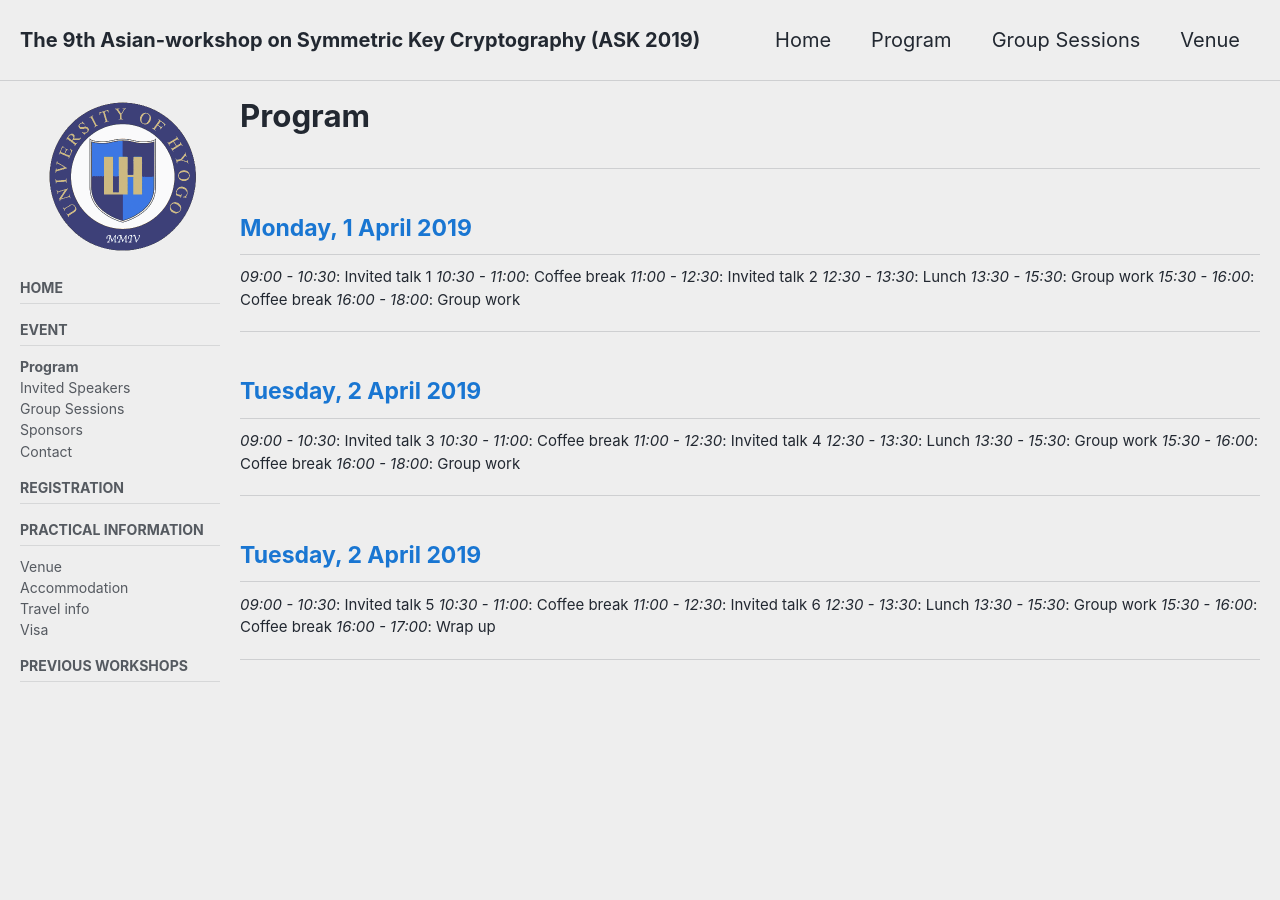
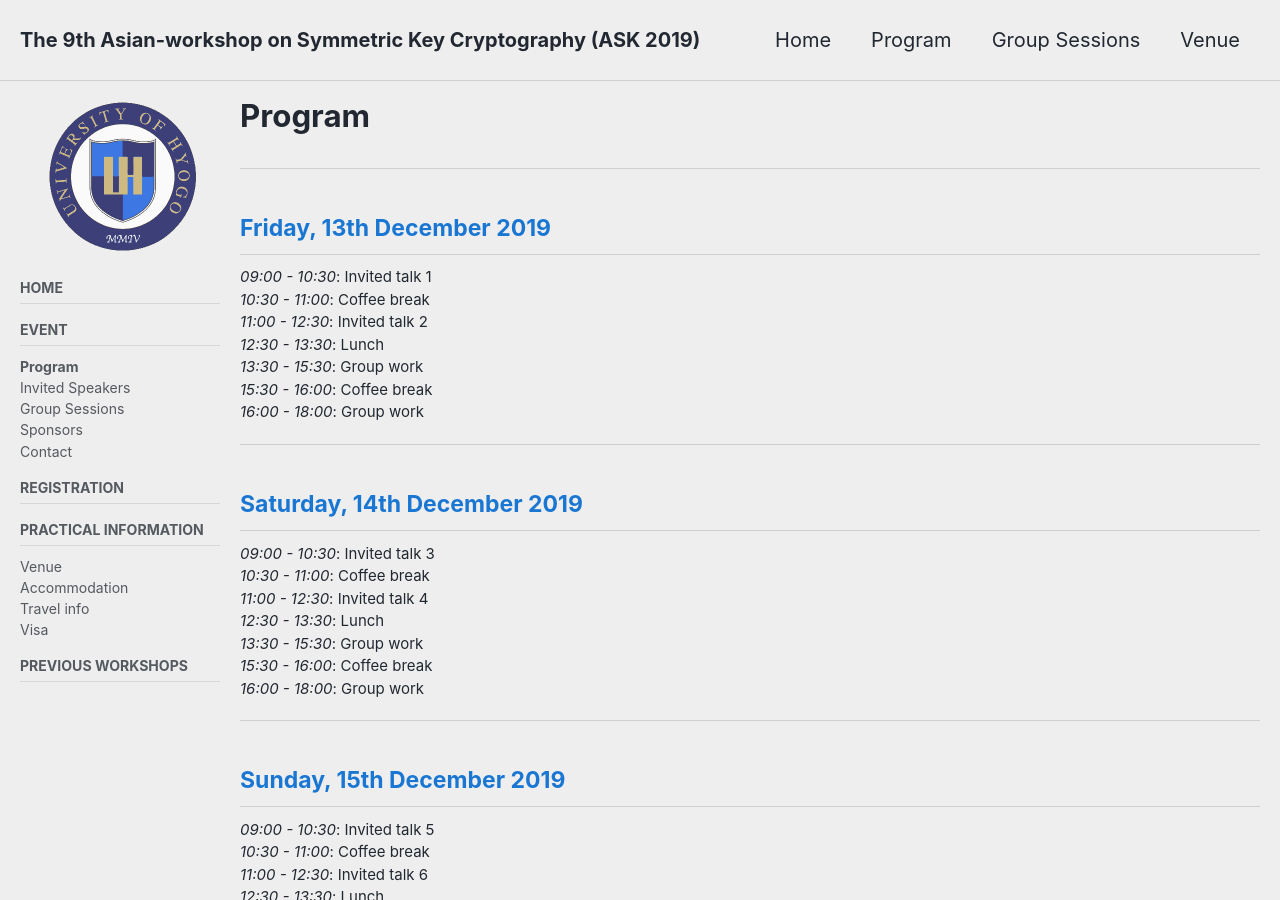
Before and after one commit to askworkshop/ask2019, a Jekyll site: the page built from program.md, in a window 1280 px wide and 900 px high. Built offline with Jekyll 4.4.1, drawn with Linux system fonts in a browser that asks for light colours; cached includes are drawn as plain includes; nearby versions of some CDN libraries; our own code applies the rules of GitHub Pages for plain Markdown files.

Commit message:
changed the date of schedule

```diff
--- a/program.md
+++ b/program.md
@@ -15,7 +15,7 @@ sidebar:
 <!--You can find [here](https://www.google.com) a pdf version of the program.-->
 
 ---
-## Monday, 1 April 2019
+## Friday, 13th December 2019
 
 *09:00 - 10:30*: Invited talk 1
 *10:30 - 11:00*: Coffee break
@@ -26,7 +26,7 @@ sidebar:
 *16:00 - 18:00*: Group work
 
 ---
-## Tuesday, 2 April 2019
+## Saturday, 14th December 2019
 
 *09:00 - 10:30*: Invited talk 3
 *10:30 - 11:00*: Coffee break
@@ -37,7 +37,7 @@ sidebar:
 *16:00 - 18:00*: Group work
 
 ---
-## Tuesday, 2 April 2019
+## Sunday, 15th December 2019
 
 *09:00 - 10:30*: Invited talk 5
 *10:30 - 11:00*: Coffee break
```
